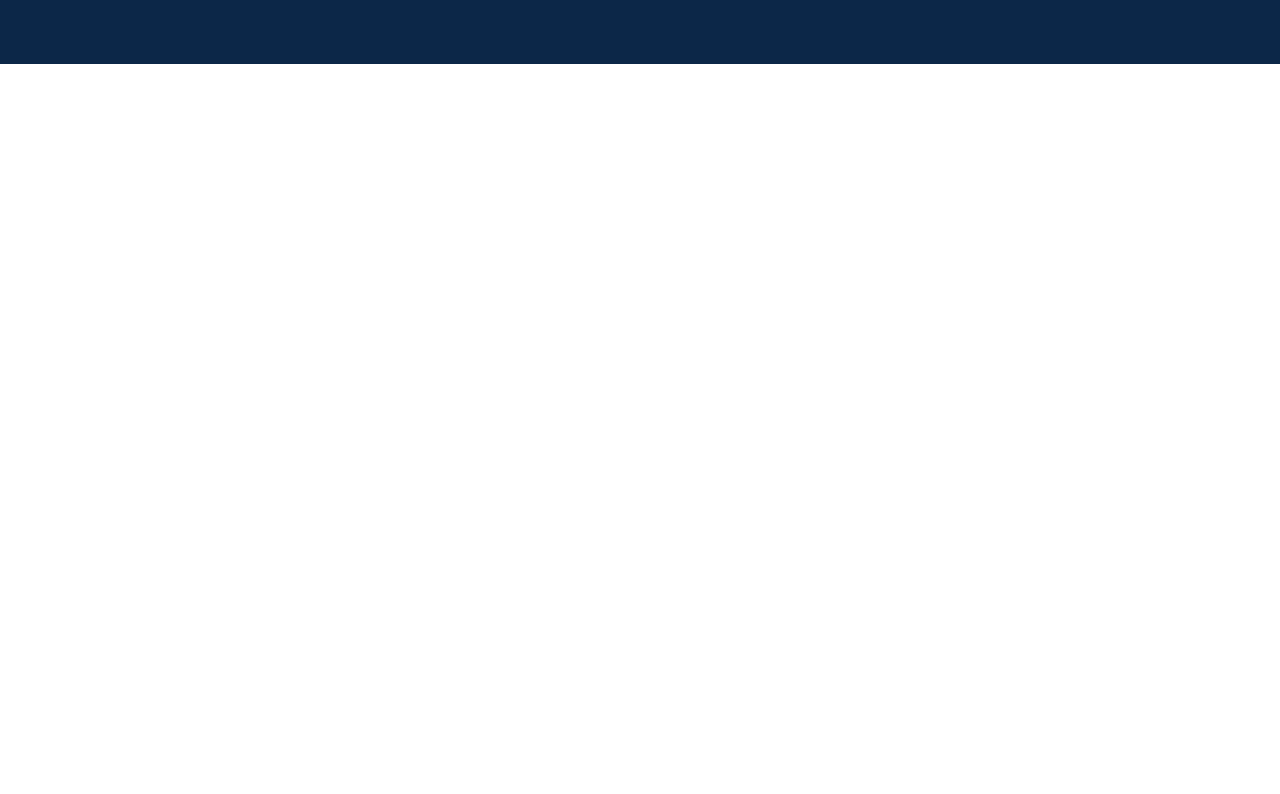
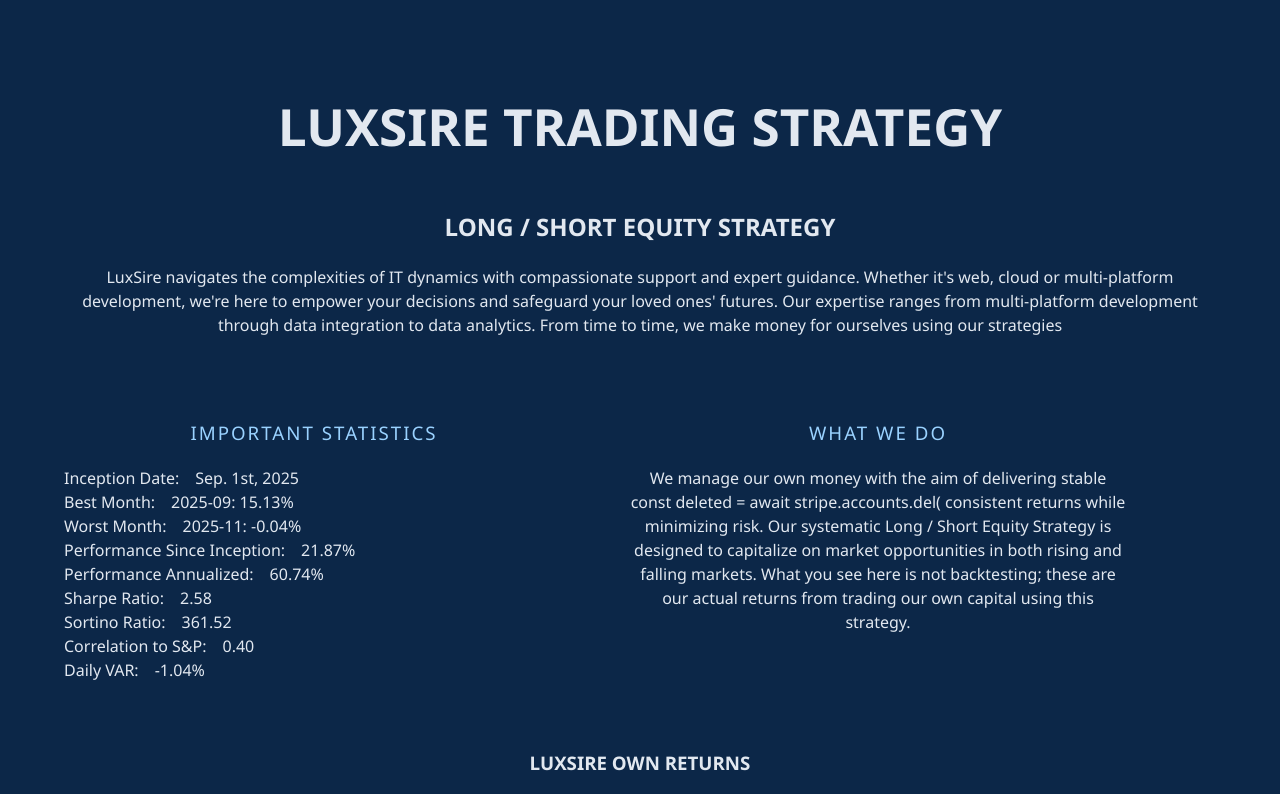
Before and after one commit to LuxSire/Trading_Strategy, a React (Vite) app: page /Trading_Strategy/performance in a window 1280 px wide. Shown: the top 794 px of the page. Built offline with nearby package versions, Linux system fonts and the light colour scheme.

Commit message:
Volaitlity

```diff
--- a/src/App.jsx
+++ b/src/App.jsx
@@ -6,7 +6,7 @@
 
 function App() {
   return (
-    <BrowserRouter basename={import.meta.env.MODE === 'production' ? '/LuxSire' : '/LuxSire'}>
+    <BrowserRouter basename={import.meta.env.MODE === 'production' ? '/Trading_Strategy' : '/Trading_Strategy/'}>
       <Routes>
         <Route path="/" element={<Trading />} />
         <Route path="/performance" element={<Trading />} />
--- a/src/Helpers.jsx
+++ b/src/Helpers.jsx
@@ -1,3 +1,15 @@
+// Returns the standard deviation (sqrt of variance) of daily returns
+export const stdDevDailyReturns = (daily) => {
+  if (!Array.isArray(daily) || daily.length === 0) return 0;
+  // Filter out non-numeric and NaN values
+  const clean = daily.map(Number).filter(v => typeof v === 'number' && !isNaN(v));
+  if (clean.length === 0) return 0;
+  const mean = clean.reduce((a, b) => a + b, 0) / clean.length;
+  const variance = clean.reduce((acc, val) => acc + Math.pow(val - mean, 2), 0) / clean.length;
+  // Annualize: multiply by sqrt(252) for trading days
+  return Math.sqrt(variance) * Math.sqrt(252);
+};
+
 // Calculate correlation between monthly returns of Returns.csv and SP500.csv
 export const calculateCorrelation = (monthlyReturnsArr = null, sp500Data = null) => {
   // Use passed monthlyReturnsArr if available, otherwise calculate
@@ -259,13 +271,11 @@
 };
 
 export const calculateDailyVar = (daily, confidenceLevel = 0.95) => {
-
+  if (!daily || !daily.length) return '0';
   const sorted = [...daily].sort((a, b) => a - b);
-  const index = Math.floor((1 - confidenceLevel) * sorted.length);
-  const varValue = sorted[index];
-  const result = varValue?.toFixed(2) || '0';
-
-  return result;
+  const index = Math.ceil((1 - confidenceLevel) * sorted.length) - 1;
+  const varValue = sorted[Math.max(0, index)];
+  return varValue?.toFixed(4) || '0';
 };
 
 // Sharpe ratio using global Returns and RF
--- a/src/Trading.jsx
+++ b/src/Trading.jsx
@@ -5,6 +5,7 @@
   sanitizeNumber,
   calculateMonthlyVar,
   calculateDailyVar,
+  stdDevDailyReturns,
   calculateSharpeRatio,
   calculateSortinoRatio,
   calculateCorrelation,
@@ -55,6 +56,7 @@
   const [monthlyReturns, setMonthlyReturns] = useState([]);
   const [fundStats, setFundStats] = useState({
     monthlyVar: 0,
+    stdDevDailyReturns: 0,
     beta: 0,
     correlation: 0,
     sharpeRatio: 0,
@@ -116,6 +118,7 @@
 
     const stats = {
       dailyVar: calculateDailyVar(dailyReturns),
+      stdDevDailyReturns: stdDevDailyReturns(dailyReturns),
       monthlyVar: calculateMonthlyVar(monthlyReturns.map(r => r.return)),
       bestMonth: bestMonth ? `${bestMonth.period}: ${bestMonth.return.toFixed(2)}%` : 'N/A',
       worstMonth: worstMonth ? `${worstMonth.period}: ${worstMonth.return.toFixed(2)}%` : 'N/A',
@@ -198,13 +201,10 @@
         <span className="stat-label">Correlation to S&amp;P:</span>
         <span className="stat-value">{correlationSP500}</span>
       </div>
+
       <div className="stat-item daily-var">
         <span className="stat-label">Daily VAR:</span>
-        <span className="stat-value">{Number(fundStats.dailyVar).toFixed(2)}%</span>
-      </div>
-      <div className="stat-item monthly-var">
-        <span className="stat-label">Monthly VAR:</span>
-        <span className="stat-value">{Number(fundStats.monthlyVar).toFixed(2)}%</span>
+        <span className="stat-value">{Number(100*fundStats.dailyVar).toFixed(2)}%</span>
       </div>
       </div>
   </div>
```
Also changed, not shown: 3 other files (tests, documents, lock files or other folders).
